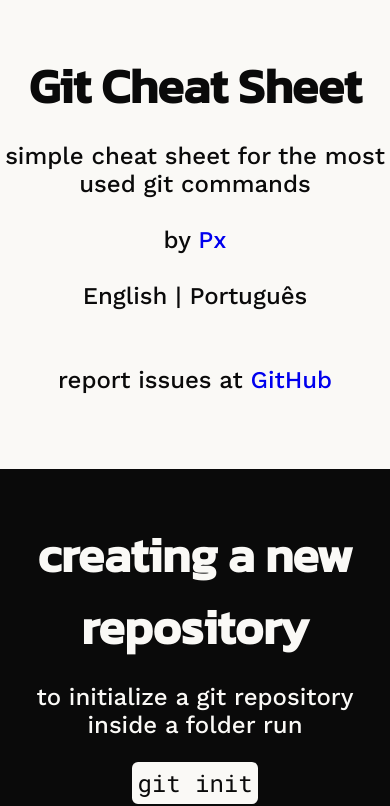
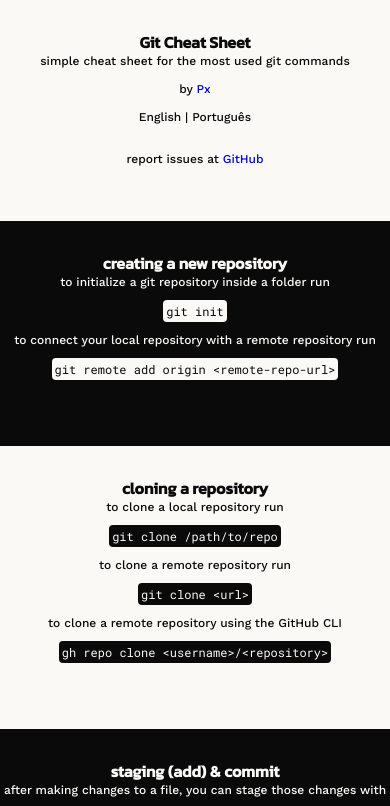
Before and after one commit to itispx/git-cheat-sheet, a React (Create React App) app: page / in a window 390 px wide. Shown: the top 806 px of the page. Built offline with nearby package versions, Linux system fonts and the light colour scheme.

Commit message:
feat: responsiveness

```diff
--- a/src/components/Code/Code.scss
+++ b/src/components/Code/Code.scss
@@ -1,7 +1,22 @@
 @import url("https://fonts.googleapis.com/css2?family=Roboto+Mono&display=swap");
 
-.Code {
-  padding: 5px;
-  border-radius: 6px;
+@import "../../styles/breakpoints";
+
+.code {
   font-family: "Roboto Mono";
+
+  @include b0 {
+    padding: 1px;
+    border-radius: 1.5px;
+  }
+
+  @include b1 {
+    padding: 3px;
+    border-radius: 4px;
+  }
+
+  @include b2 {
+    padding: 5px;
+    border-radius: 6px;
+  }
 }
--- a/src/components/Code/Code.tsx
+++ b/src/components/Code/Code.tsx
@@ -8,11 +8,11 @@
 
 const Code: React.FC<CodeProps> = ({ inline, children }) => {
   return inline ? (
-    <code className="Code">{children}</code>
+    <code className="code">{children}</code>
   ) : (
     <>
       <br />
-      <code className="Code">{children}</code> <br />
+      <code className="code">{children}</code> <br />
       <br />
     </>
   );
--- a/src/components/Section/Section.scss
+++ b/src/components/Section/Section.scss
@@ -2,51 +2,94 @@
 @import url("https://fonts.googleapis.com/css2?family=Work+Sans:wght@500&display=swap");
 
 @import "../../styles/variables";
+@import "../../styles/breakpoints";
 
-.Section {
-  padding: 50px 0 75px;
-
-  h1 {
+.section {
+  .title {
     font-family: "Kanit", sans-serif;
-    font-size: 3rem;
   }
 
-  p {
+  .body {
     font-family: "Work Sans", sans-serif;
-    font-size: 1.5rem;
   }
 
-  &.Light {
+  &.light {
     background-color: $light;
 
-    h1 {
+    .title {
       color: $dark;
     }
 
-    p {
+    .body {
       color: $dark;
 
-      .Code {
+      .code {
         color: $light;
         background-color: $dark;
       }
     }
   }
 
-  &.Dark {
+  &.dark {
     background-color: $dark;
 
-    h1 {
+    .title {
       color: $light;
     }
 
-    p {
+    .body {
       color: $light;
 
-      .Code {
+      .code {
         color: $dark;
         background-color: $light;
       }
     }
   }
+
+  @include b0 {
+    padding: 5vw 0 10vw;
+
+    .title {
+      font-size: 10vw;
+    }
+
+    .body {
+      font-size: 5vw;
+    }
+  }
+
+  @include b1 {
+    padding: 30px 0 55px;
+
+    .title {
+      font-size: 1rem;
+    }
+
+    .body {
+      font-size: 0.75rem;
+    }
+  }
+
+  @include b2 {
+    padding: 50px 0 75px;
+
+    .title {
+      font-size: 2.5rem;
+    }
+
+    .body {
+      font-size: 1.75rem;
+    }
+  }
+
+  @include b3 {
+    .title {
+      font-size: 3rem;
+    }
+
+    .body {
+      font-size: 1.5rem;
+    }
+  }
 }
--- a/src/components/Section/Section.tsx
+++ b/src/components/Section/Section.tsx
@@ -10,10 +10,9 @@
 
 const Section: React.FC<SectionProps> = ({ style, id, title, children }) => {
   return (
-    <section style={style} className={`Section ${id % 2 === 0 ? "Light" : "Dark"}`}>
-      <h1>{title}</h1>
-      <br />
-      <p>{children}</p>
+    <section style={style} className={`section ${id % 2 === 0 ? "light" : "dark"}`}>
+      <h1 className="title">{title}</h1>
+      <p className="body">{children}</p>
     </section>
   );
 };
--- /dev/null
+++ b/src/styles/_breakpoints.scss
@@ -0,0 +1,50 @@
+$breakpoints: (
+  "b0": 0,
+  "b1": 180px,
+  "b2": 480px,
+  "b3": 720px,
+  "b4": 960px,
+  "b5": 1200px,
+);
+
+@mixin b0 {
+  @media (min-width: map-get($breakpoints, "b0")) {
+    @content;
+  }
+}
+
+@mixin b1 {
+  @media (min-width: map-get($breakpoints, "b1")) {
+    @content;
+  }
+}
+
+@mixin b2 {
+  @media (min-width: map-get($breakpoints, "b2")) {
+    @content;
+  }
+}
+
+@mixin b3 {
+  @media (min-width: map-get($breakpoints, "b3")) {
+    @content;
+  }
+}
+
+@mixin b4 {
+  @media (min-width: map-get($breakpoints, "b4")) {
+    @content;
+  }
+}
+
+@mixin b5 {
+  @media (min-width: map-get($breakpoints, "b5")) {
+    @content;
+  }
+}
+
+@mixin breakpoint($bp: 0) {
+  @media (min-width: $bp) {
+    @content;
+  }
+}
```
